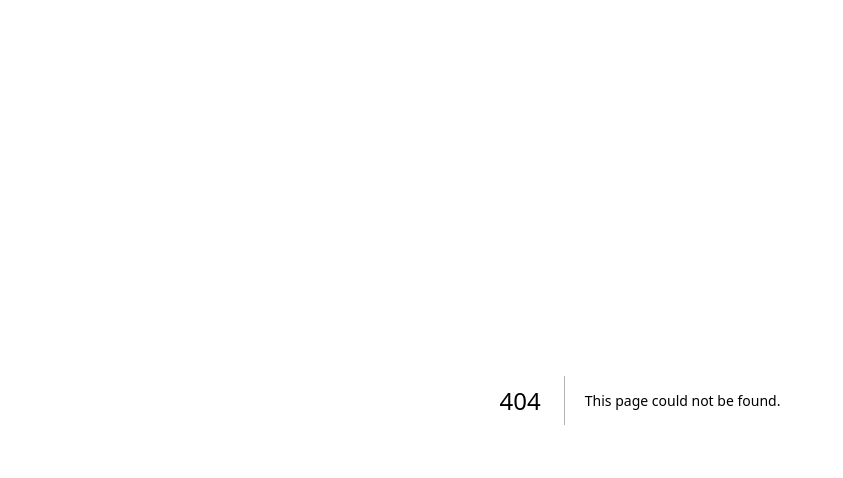
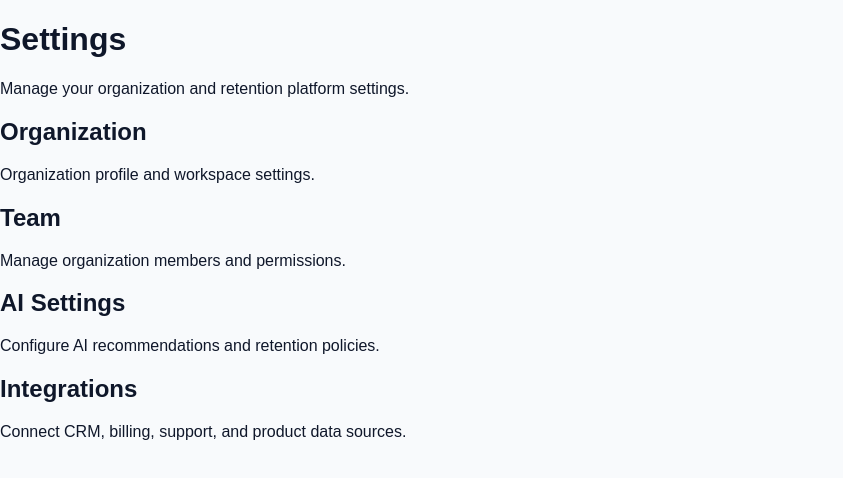
Before and after one commit to akshaybhardwaj411/ai-customer-retention-platform, a Next.js app in the folder frontend/: page /settings in a window 1280 px wide. Before the commit this address had no page. Shown: the top 478 px of the page, without its empty margins (0-843 px from the left). Built offline with nearby package versions, Linux system fonts and the light colour scheme.

Commit message:
Create SettingsPage component for app settings

```diff
--- /dev/null
+++ b/frontend/app/settings/page.tsx
@@ -0,0 +1,31 @@
+export default function SettingsPage() {
+  return (
+    <main>
+      <h1>Settings</h1>
+
+      <p>
+        Manage your organization and retention platform settings.
+      </p>
+
+      <section>
+        <h2>Organization</h2>
+        <p>Organization profile and workspace settings.</p>
+      </section>
+
+      <section>
+        <h2>Team</h2>
+        <p>Manage organization members and permissions.</p>
+      </section>
+
+      <section>
+        <h2>AI Settings</h2>
+        <p>Configure AI recommendations and retention policies.</p>
+      </section>
+
+      <section>
+        <h2>Integrations</h2>
+        <p>Connect CRM, billing, support, and product data sources.</p>
+      </section>
+    </main>
+  );
+}
```
